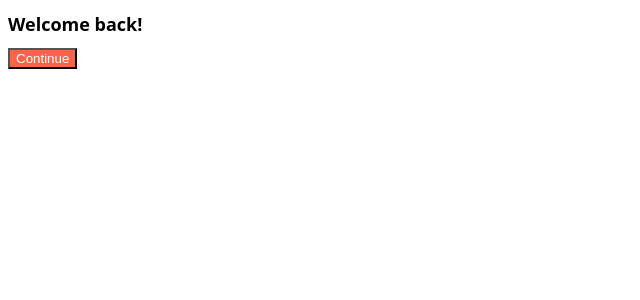
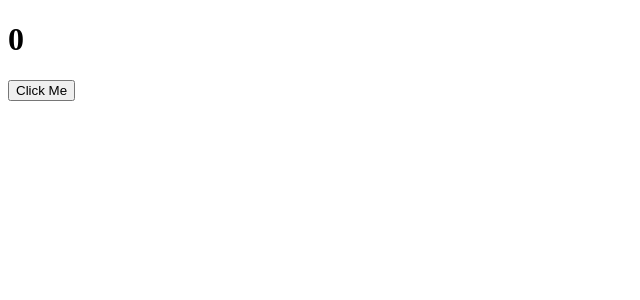
Before and after one commit to park-intae/react_starting, a React (Create React App) app in the folder react-for-starter/: page / in a window 1280 px wide. Shown: the top 300 px of the page, without its empty margins (0-640 px from the left). Built offline with nearby package versions, Linux system fonts and the light colour scheme.

Commit message:
effect intro

```diff
--- a/react-for-starter/src/App.js
+++ b/react-for-starter/src/App.js
@@ -1,11 +1,13 @@
-import Button from './Button';
-import styles from "./App.module.css";
+import {useState} from "react";
 
 function App() {
+  const [counter, setValue] = useState(0);
+  const onClick = () => setValue((prev) => prev + 1);
+  console.log("render");
   return (
     <div>
-      <h1 className={styles.title}>Welcome back!</h1>
-      <Button text={"Continue"}/>
+      <h1>{counter}</h1>
+      <button onClick={onClick}>Click Me</button>
     </div>
   );
 }
--- a/react-for-starter/src/App.module.css
+++ /dev/null
@@ -1,4 +0,0 @@
-.title {
-    font-family: system-ui, -apple-system, BlinkMacSystemFont, 'Segoe UI', Roboto, Oxygen, Ubuntu, Cantarell, 'Open Sans', 'Helvetica Neue', sans-serif;
-    font-size: 18px;
-}
--- a/react-for-starter/src/Button.js
+++ /dev/null
@@ -1,12 +0,0 @@
-import PropTypes from "prop-types";
-import styled from "./Button.module.css";
-
-function Button({text}){
-    return <button className={styled.btn}>{text}</button>;
-}
-
-Button.prototype = {
-    text: PropTypes.string.isRequired,
-}
-
-export default Button;
--- a/react-for-starter/src/Button.module.css
+++ /dev/null
@@ -1,4 +0,0 @@
-.btn {
-    color: white;
-    background-color: tomato;
-}
```
